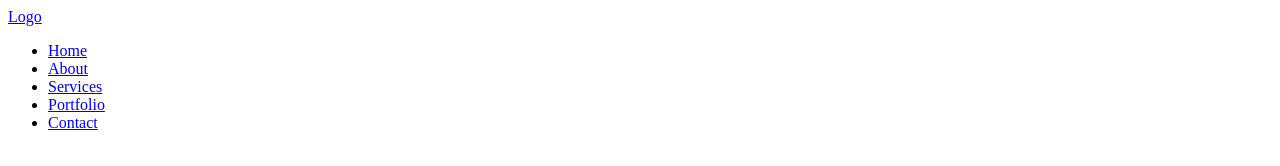
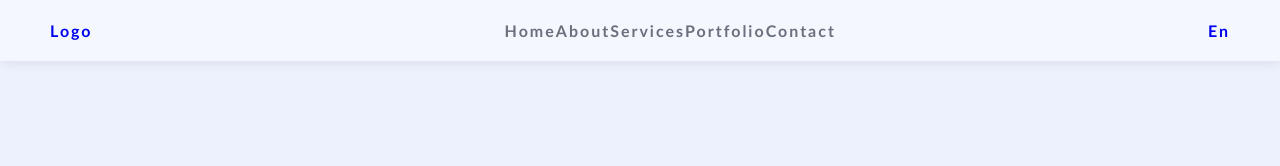
Before and after one commit to femiabimbola/portfolio-src, a plain HTML site: page index.html in a window 1280 px wide. Drawn offline with Linux system fonts and the light colour scheme.

Commit message:
working on menu

```diff
--- a/css/style1.css
+++ b/css/style1.css
@@ -0,0 +1,47 @@
+body{
+    margin:0px;
+    padding: 0;
+    background-color: #161616;
+}
+
+ul{
+    list-style: none;
+}
+
+a{
+    text-decoration: none;
+}
+
+#main{
+    widows: 100%;
+    height:100vh;
+    box-sizing: border-box;
+    background-color: #edf1fd;
+}
+
+nav {
+    display: flex;
+    justify-content: space-between;
+    align-items: center;
+    font-weight: 600;
+    letter-spacing: 2px;
+    font-family: calibri;
+    position: fixed;
+    top:0 ;
+    left:0;
+    width: 100%;
+    box-sizing: border-box;
+    padding: 5px 50px;
+    background-color: #f4f7ff;
+    box-shadow:2px 2px 12px rgba(0,0,0,0.08);
+    z-index: 1;
+}
+
+.menu {
+    display: flex
+}
+
+.menu li a {
+    padding: 10px, 15px;
+    color: #6c707c;
+}
--- a/index.html
+++ b/index.html
@@ -4,8 +4,8 @@
     <meta charset="UTF-8">
     <meta name="viewport" content="width=device-width, initial-scale=1.0">
     <title> Build Your Own Website</title>
-    <link rel="stylesheet" href="">
-    <link rel="shortcut icon" href="./css/style1.css">
+    <link rel="shortcut icon" href="">
+    <link rel="stylesheet" href="./css/style1.css">
 </head>
 <body>
     <section id ="main">
@@ -20,7 +20,8 @@
         <li><a href="#"> Portfolio </a></li>
         <li><a href="#"> Contact </a></li>
         </ul>
-        <!--- Language-->
+        <!--- Languag-->
+        <a href="#" class="lang">En</a>
 
     </nav>
 
```
